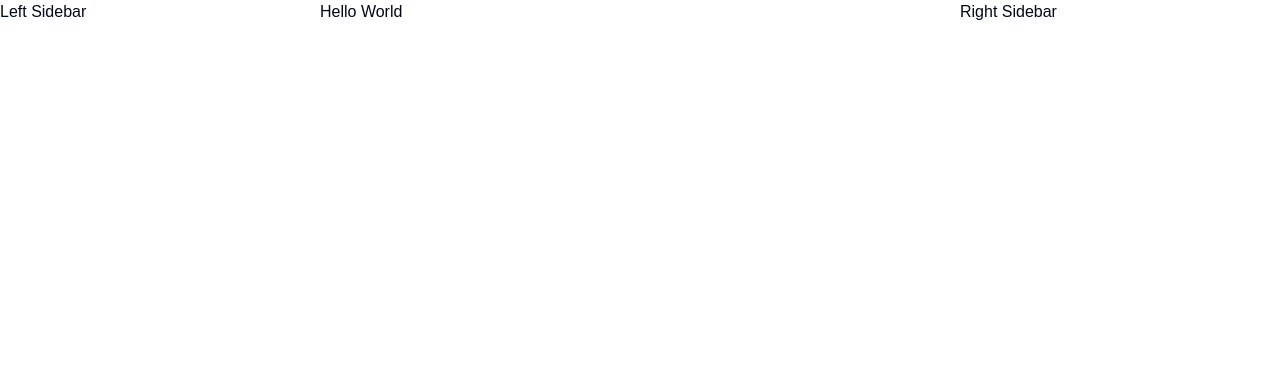
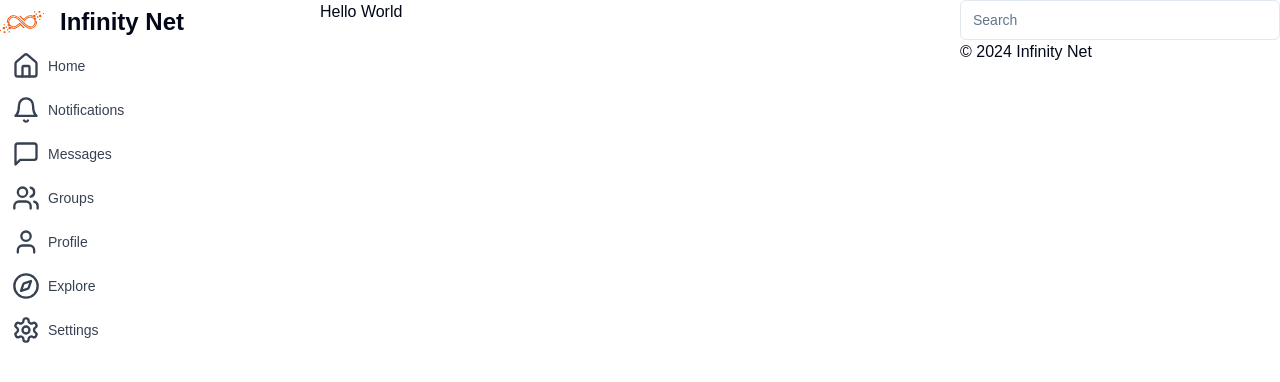
Before and after one commit to TheInfinityNet/next-client, a Next.js app: page / in a window 1280 px wide. Shown: the top 382 px of the page. Built offline with nearby package versions, Linux system fonts and the light colour scheme.

Commit message:
feat: add layout

```diff
--- a/package.json
+++ b/package.json
@@ -11,6 +11,7 @@
   "dependencies": {
     "@hookform/resolvers": "^3.9.0",
     "@radix-ui/react-checkbox": "^1.1.2",
+    "@radix-ui/react-dialog": "^1.1.2",
     "@radix-ui/react-label": "^2.1.0",
     "@radix-ui/react-select": "^2.1.2",
     "@radix-ui/react-slot": "^1.1.0",
--- a/src/app/(main)/layout.tsx
+++ b/src/app/(main)/layout.tsx
@@ -1,17 +1,27 @@
+"use client";
+import { AdditionalSidebar } from "@/components/layout/additional-sidebar";
+import { NavigationMobile } from "@/components/layout/navigation-mobile";
+import { NavigationSidebar } from "@/components/layout/navigation-sidebar";
+import { NavigationTitle } from "@/components/layout/navigation-title";
 export default function Layout({ children }: { children: React.ReactNode }) {
   return (
     <div className="h-full">
       <main className="flex w-full mx-auto md:grid sm:grid-cols-[auto_1fr] lg:grid-cols-[auto_1fr_auto]">
-        <aside className="hidden  sm:block sm:w-20 lg:w-80">Left Sidebar</aside>
+        <aside className="hidden  sm:block sm:w-20 lg:w-80">
+          <NavigationTitle />
+          <NavigationSidebar />
+        </aside>
         <div className="w-full min-h-screen">
           <div className="min-h-[calc(100vh-3.5rem)] sm:min-h-screen w-full max-w-screen-md mx-auto">
             {children}
           </div>
-          <div className="sm:hidden sticky bottom-0 left-0 right-0 z-10  h-14">
-            Mobile Navbar
+          <div className="sm:hidden sticky bottom-0 left-0 right-0 z-10">
+            <NavigationMobile />
           </div>
         </div>
-        <aside className="hidden xl:block w-80">Right Sidebar</aside>
+        <aside className="hidden xl:block w-80">
+          <AdditionalSidebar />
+        </aside>
       </main>
     </div>
   );
--- /dev/null
+++ b/src/components/layout/additional-sidebar.tsx
@@ -0,0 +1,12 @@
+import { Input } from "../ui/input";
+
+export function AdditionalSidebar() {
+  return (
+    <>
+      <Input placeholder="Search" />
+      <footer>
+        <span>© 2024 Infinity Net</span>
+      </footer>
+    </>
+  );
+}
--- /dev/null
+++ b/src/components/layout/navigation-sidebar.tsx
@@ -0,0 +1,64 @@
+import {
+  BellIcon,
+  HomeIcon,
+  MessageSquareIcon,
+  SettingsIcon,
+  UsersIcon,
+  UserIcon,
+  CompassIcon,
+} from "lucide-react";
+import Link from "next/link";
+
+export function NavigationSidebar() {
+  return (
+    <nav>
+      {[
+        {
+          title: "Home",
+          href: "/",
+          icon: HomeIcon,
+        },
+        {
+          title: "Notifications",
+          href: "/notifications",
+          icon: BellIcon,
+        },
+        {
+          title: "Messages",
+          href: "/messages",
+          icon: MessageSquareIcon,
+        },
+        {
+          title: "Groups",
+          href: "/groups",
+          icon: UsersIcon,
+        },
+        {
+          title: "Profile",
+          href: "/profile",
+          icon: UserIcon,
+        },
+        {
+          title: "Explore",
+          href: "/explore",
+          icon: CompassIcon,
+        },
+        {
+          title: "Settings",
+          href: "/settings",
+          icon: SettingsIcon,
+        },
+      ].map((item) => (
+        <Link
+          key={item.title}
+          href={item.href}
+          className="flex items-center gap-2 rounded-md px-3 py-2 text-sm font-medium text-gray-700 hover:bg-gray-200 hover:text-gray-900 dark:text-gray-400 dark:hover:bg-gray-700 dark:hover:text-gray-50"
+          prefetch={false}
+        >
+          <item.icon className="size-7" />
+          <span className="hidden lg:inline-block">{item.title}</span>
+        </Link>
+      ))}
+    </nav>
+  );
+}
--- /dev/null
+++ b/src/components/layout/navigation-title.tsx
@@ -0,0 +1,22 @@
+import Image from "next/image";
+import Link from "next/link";
+import Logo from "@/assets/logo.svg";
+
+export function NavigationTitle() {
+  return (
+    <Link href="/" className="flex gap-4">
+      <div className="aspect-square size-11 ">
+        <Image
+          src={Logo}
+          alt="Logo"
+          width={44}
+          height={44}
+          className="w-full h-full object-contain"
+        />
+      </div>
+      <span className="hidden lg:inline-block text-2xl font-bold my-auto">
+        Infinity Net
+      </span>
+    </Link>
+  );
+}
--- /dev/null
+++ b/src/components/ui/sheet.tsx
@@ -0,0 +1,140 @@
+"use client"
+
+import * as React from "react"
+import * as SheetPrimitive from "@radix-ui/react-dialog"
+import { cva, type VariantProps } from "class-variance-authority"
+import { X } from "lucide-react"
+
+import { cn } from "@/lib/utils"
+
+const Sheet = SheetPrimitive.Root
+
+const SheetTrigger = SheetPrimitive.Trigger
+
+const SheetClose = SheetPrimitive.Close
+
+const SheetPortal = SheetPrimitive.Portal
+
+const SheetOverlay = React.forwardRef<
+  React.ElementRef<typeof SheetPrimitive.Overlay>,
+  React.ComponentPropsWithoutRef<typeof SheetPrimitive.Overlay>
+>(({ className, ...props }, ref) => (
+  <SheetPrimitive.Overlay
+    className={cn(
+      "fixed inset-0 z-50 bg-black/80  data-[state=open]:animate-in data-[state=closed]:animate-out data-[state=closed]:fade-out-0 data-[state=open]:fade-in-0",
+      className
+    )}
+    {...props}
+    ref={ref}
+  />
+))
+SheetOverlay.displayName = SheetPrimitive.Overlay.displayName
+
+const sheetVariants = cva(
+  "fixed z-50 gap-4 bg-background p-6 shadow-lg transition ease-in-out data-[state=open]:animate-in data-[state=closed]:animate-out data-[state=closed]:duration-300 data-[state=open]:duration-500",
+  {
+    variants: {
+      side: {
+        top: "inset-x-0 top-0 border-b data-[state=closed]:slide-out-to-top data-[state=open]:slide-in-from-top",
+        bottom:
+          "inset-x-0 bottom-0 border-t data-[state=closed]:slide-out-to-bottom data-[state=open]:slide-in-from-bottom",
+        left: "inset-y-0 left-0 h-full w-3/4 border-r data-[state=closed]:slide-out-to-left data-[state=open]:slide-in-from-left sm:max-w-sm",
+        right:
+          "inset-y-0 right-0 h-full w-3/4  border-l data-[state=closed]:slide-out-to-right data-[state=open]:slide-in-from-right sm:max-w-sm",
+      },
+    },
+    defaultVariants: {
+      side: "right",
+    },
+  }
+)
+
+interface SheetContentProps
+  extends React.ComponentPropsWithoutRef<typeof SheetPrimitive.Content>,
+    VariantProps<typeof sheetVariants> {}
+
+const SheetContent = React.forwardRef<
+  React.ElementRef<typeof SheetPrimitive.Content>,
+  SheetContentProps
+>(({ side = "right", className, children, ...props }, ref) => (
+  <SheetPortal>
+    <SheetOverlay />
+    <SheetPrimitive.Content
+      ref={ref}
+      className={cn(sheetVariants({ side }), className)}
+      {...props}
+    >
+      {children}
+      <SheetPrimitive.Close className="absolute right-4 top-4 rounded-sm opacity-70 ring-offset-background transition-opacity hover:opacity-100 focus:outline-none focus:ring-2 focus:ring-ring focus:ring-offset-2 disabled:pointer-events-none data-[state=open]:bg-secondary">
+        <X className="h-4 w-4" />
+        <span className="sr-only">Close</span>
+      </SheetPrimitive.Close>
+    </SheetPrimitive.Content>
+  </SheetPortal>
+))
+SheetContent.displayName = SheetPrimitive.Content.displayName
+
+const SheetHeader = ({
+  className,
+  ...props
+}: React.HTMLAttributes<HTMLDivElement>) => (
+  <div
+    className={cn(
+      "flex flex-col space-y-2 text-center sm:text-left",
+      className
+    )}
+    {...props}
+  />
+)
+SheetHeader.displayName = "SheetHeader"
+
+const SheetFooter = ({
+  className,
+  ...props
+}: React.HTMLAttributes<HTMLDivElement>) => (
+  <div
+    className={cn(
+      "flex flex-col-reverse sm:flex-row sm:justify-end sm:space-x-2",
+      className
+    )}
+    {...props}
+  />
+)
+SheetFooter.displayName = "SheetFooter"
+
+const SheetTitle = React.forwardRef<
+  React.ElementRef<typeof SheetPrimitive.Title>,
+  React.ComponentPropsWithoutRef<typeof SheetPrimitive.Title>
+>(({ className, ...props }, ref) => (
+  <SheetPrimitive.Title
+    ref={ref}
+    className={cn("text-lg font-semibold text-foreground", className)}
+    {...props}
+  />
+))
+SheetTitle.displayName = SheetPrimitive.Title.displayName
+
+const SheetDescription = React.forwardRef<
+  React.ElementRef<typeof SheetPrimitive.Description>,
+  React.ComponentPropsWithoutRef<typeof SheetPrimitive.Description>
+>(({ className, ...props }, ref) => (
+  <SheetPrimitive.Description
+    ref={ref}
+    className={cn("text-sm text-muted-foreground", className)}
+    {...props}
+  />
+))
+SheetDescription.displayName = SheetPrimitive.Description.displayName
+
+export {
+  Sheet,
+  SheetPortal,
+  SheetOverlay,
+  SheetTrigger,
+  SheetClose,
+  SheetContent,
+  SheetHeader,
+  SheetFooter,
+  SheetTitle,
+  SheetDescription,
+}
```
Also changed, not shown: src/assets/logo.svg (added), 1 other file (tests, documents, lock files or other folders).
